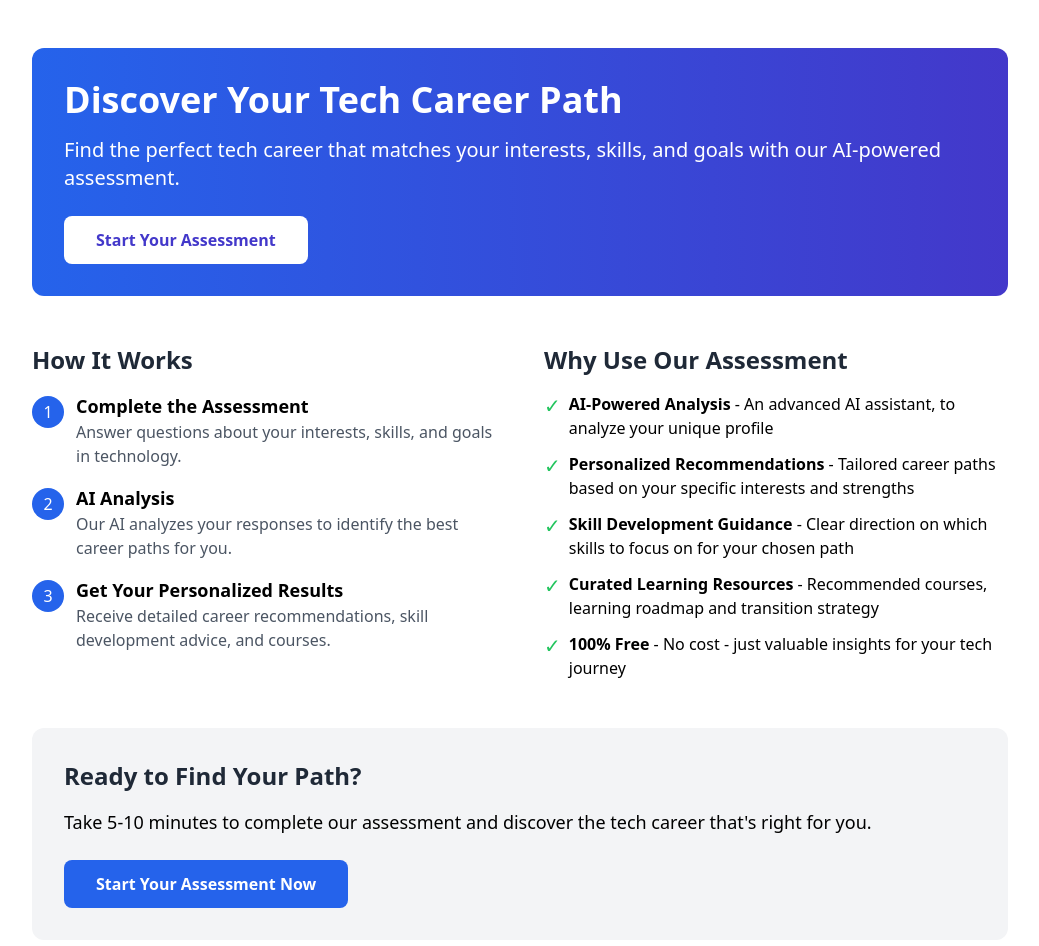
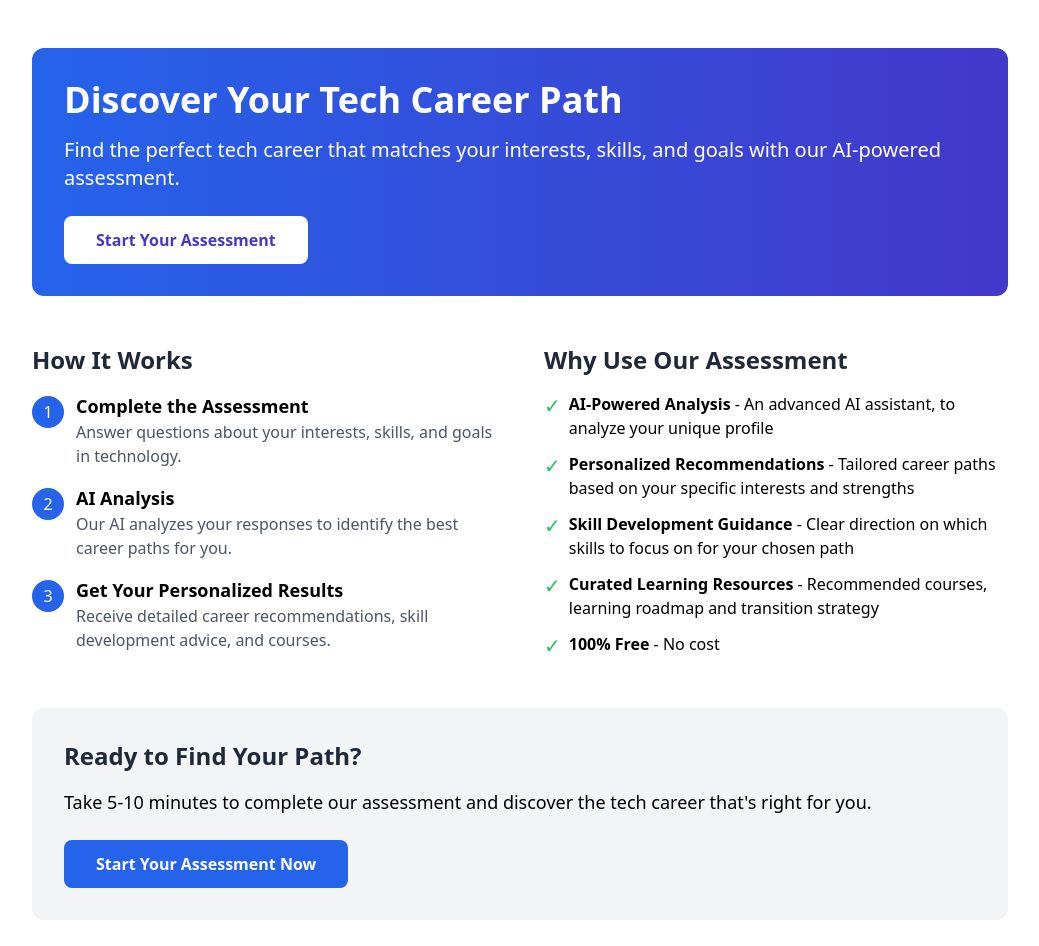
Before and after one commit to techtalentscity/tech-career-analyzer, a React (Create React App) app: page /career in a window 1280 px wide. Shown: the top 946 px of the page, without its empty margins (120-1159 px from the left). Built offline with nearby package versions, Linux system fonts and the light colour scheme.

Commit message:
Update CareerHome.jsx

```diff
--- a/src/Pages/career/CareerHome.jsx
+++ b/src/Pages/career/CareerHome.jsx
@@ -73,7 +73,7 @@ const CareerHome = () => {
             </li>
             <li className="flex items-start">
               <span className="text-green-500 mr-2 text-xl">✓</span>
-              <p><span className="font-semibold">100% Free</span> - No cost - just valuable insights for your tech journey</p>
+              <p><span className="font-semibold">100% Free</span> - No cost</p>
             </li>
           </ul>
         </div>
```
